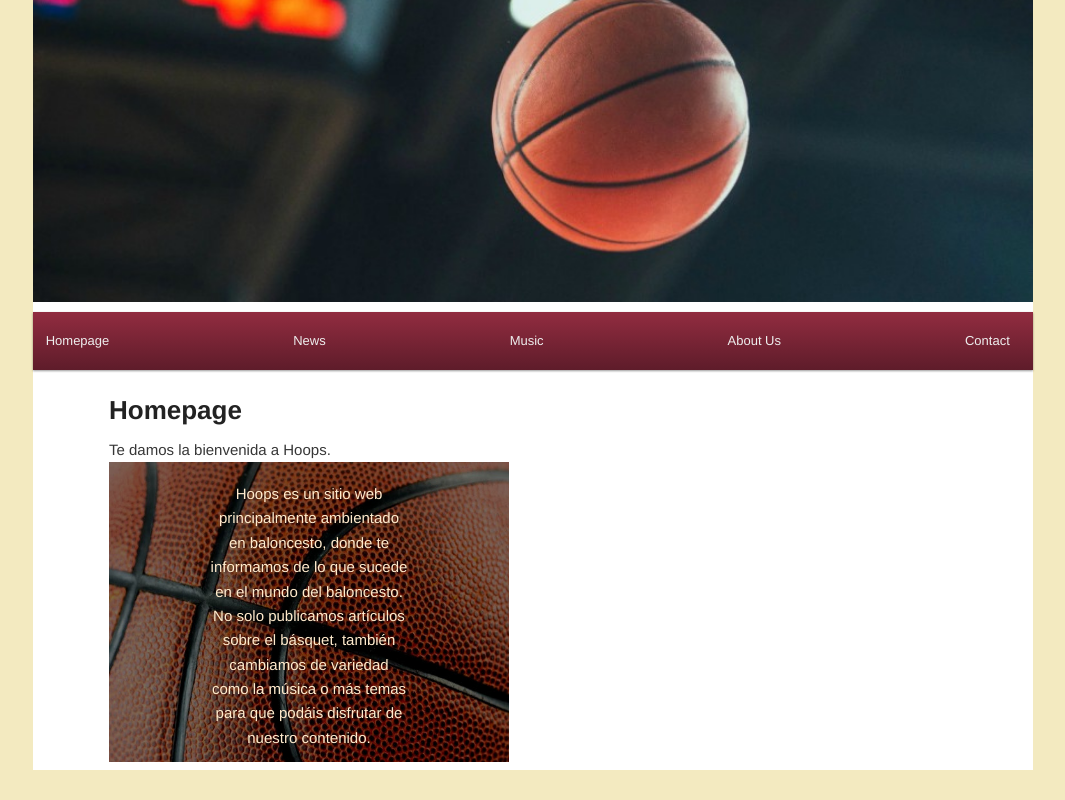
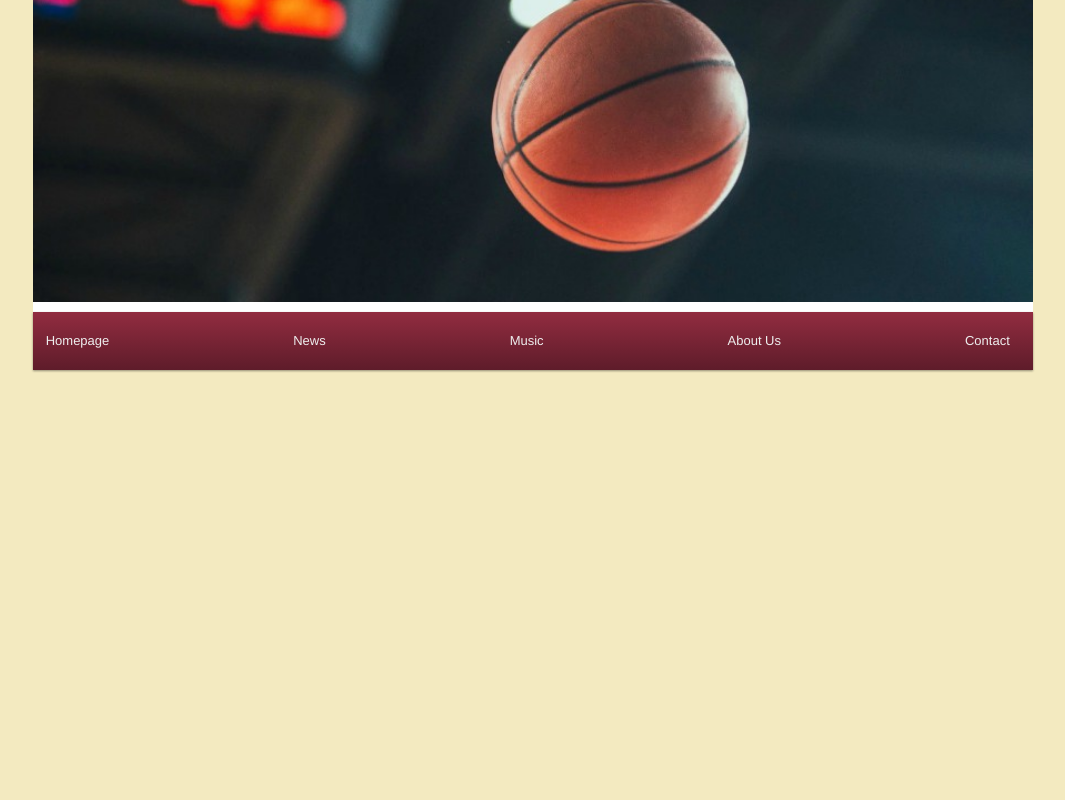
Before and after one commit to cesargari16/Cesar_Gari_Project-daw, a plain HTML site: page About_Us.html in a window 1280 px wide. Shown: the part 471-1271 px from the top of the page, without its empty margins (107-1172 px from the left). After the commit the page ends 847 px from the top, so only its background shows below. Drawn offline with Linux system fonts and the light colour scheme.

Commit message:
my project

```diff
--- a/About_Us.html
+++ b/About_Us.html
@@ -44,18 +44,6 @@
                     </li>
                 </ul>
             </nav>
-            <div id="content">
-                <article>
-                    <h1 class="entry-title">Homepage</h1>
-                    <h2>Te damos la bienvenida a Hoops.</h2>
-                    <div class="contenedor">
-                        <img src="images/balon.jpg" width="400" height="300">
-                        <div class="centrado">
-                            Hoops es un sitio web principalmente ambientado en baloncesto, donde te informamos de lo que sucede en el mundo del baloncesto. No solo publicamos artículos sobre el básquet, también cambiamos de variedad como la música o más temas para que podáis disfrutar de nuestro contenido.
-                        </div>
-                    </div>
-                </article>
-            </div>
         </div>
     </body>
 </html>
```
Also changed, not shown: Contact.html (+0 -12 lines), Music.html (+0 -12 lines), News.html (+0 -12 lines), index.html (+2 -2 lines).
